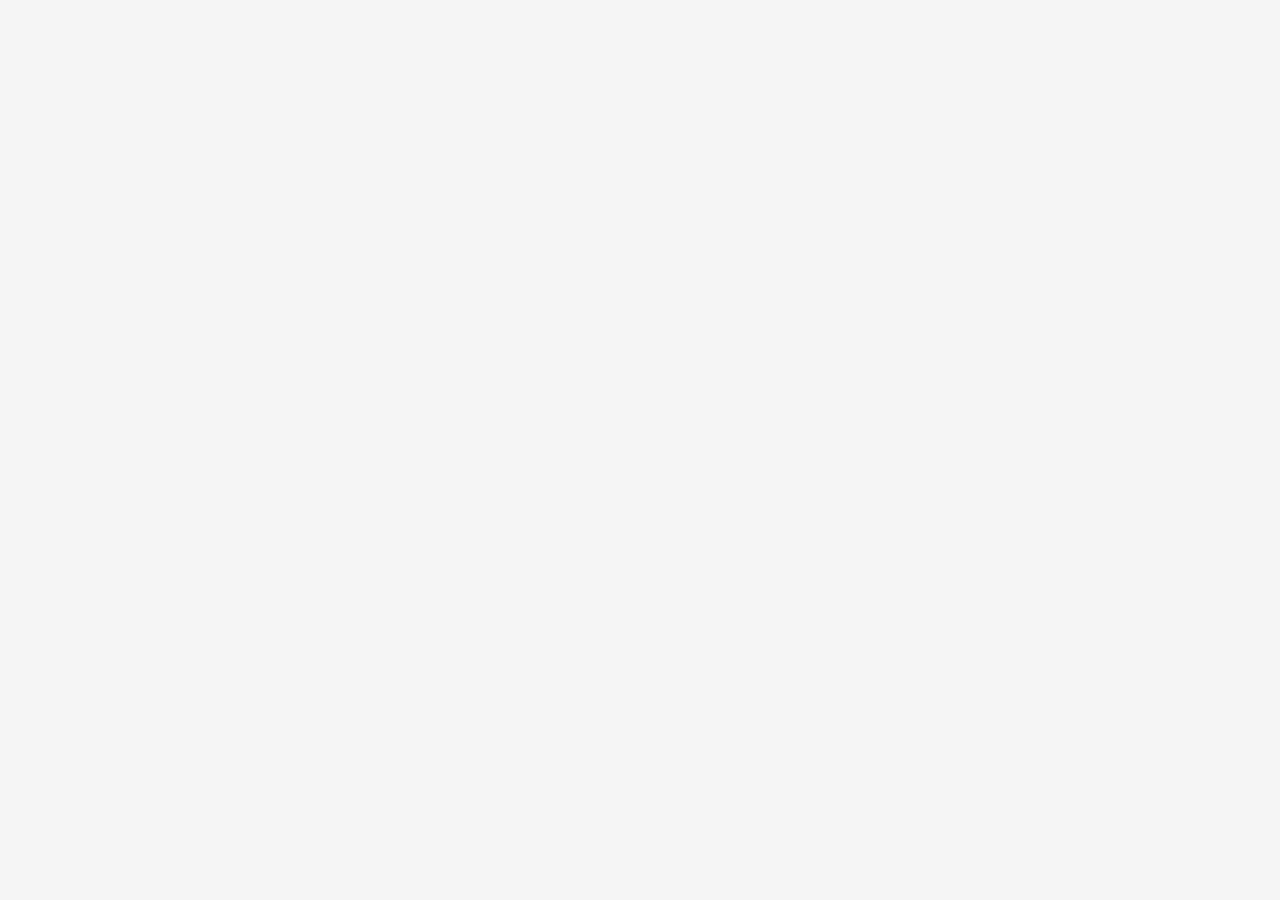
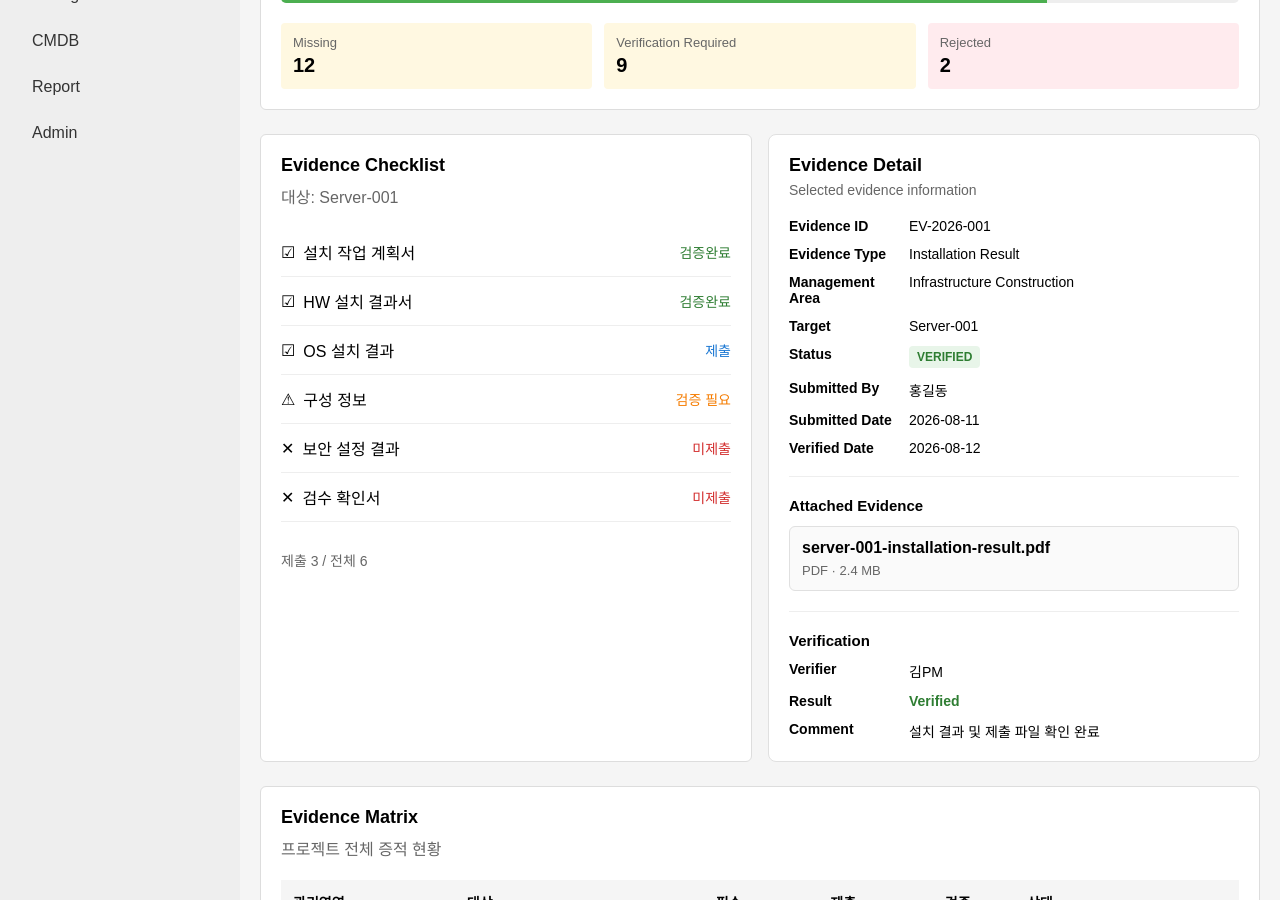
Before and after one commit to seos73410608/project-delivery-reference, a React (Vite) app in the folder pmis-frontend/: page /evidence in a window 1280 px wide. Before the commit this address had no page. Shown: the part 400-1300 px from the top of the page. Before the commit the page ends 800 px from the top, so only its background shows below. Built offline with nearby package versions, Linux system fonts and the light colour scheme.

Commit message:
feat(frontend): implement evidence management mock

```diff
--- a/pmis-frontend/src/features/evidence/components/EvidenceDetail.tsx
+++ b/pmis-frontend/src/features/evidence/components/EvidenceDetail.tsx
@@ -1,65 +1,185 @@
-import EvidenceSummary from "@/components/dashboard/EvidenceSummary";
-import EvidenceChecklist from "@/features/evidence/components/EvidenceChecklist";
-import EvidenceMatrix from "@/features/evidence/components/EvidenceMatrix";
-import EvidenceDetail from "@/features/evidence/components/EvidenceDetail";
-
-function EvidencePage() {
+function EvidenceDetail() {
   return (
-    <div>
-      {/* Page Header */}
+    <div
+      style={{
+        backgroundColor: "#ffffff",
+        border: "1px solid #e0e0e0",
+        borderRadius: "8px",
+        padding: "20px",
+      }}
+    >
+      {/* Header */}
       <div
         style={{
-          marginBottom: "24px",
+          marginBottom: "20px",
         }}
       >
-        <h1
+        <h2
           style={{
             margin: 0,
-            fontSize: "28px",
+            fontSize: "18px",
           }}
         >
-          Evidence Management
-        </h1>
+          Evidence Detail
+        </h2>
 
         <p
           style={{
-            marginTop: "8px",
+            marginTop: "6px",
+            marginBottom: 0,
             color: "#666666",
+            fontSize: "14px",
           }}
         >
-          Project evidence tracking and verification
+          Selected evidence information
         </p>
       </div>
 
-      {/* Evidence Summary */}
+      {/* Evidence Information */}
       <div
         style={{
-          marginBottom: "24px",
+          marginBottom: "20px",
         }}
       >
-        <EvidenceSummary />
+        <div
+          style={{
+            display: "grid",
+            gridTemplateColumns: "120px 1fr",
+            rowGap: "12px",
+            fontSize: "14px",
+          }}
+        >
+          <strong>Evidence ID</strong>
+          <span>EV-2026-001</span>
+
+          <strong>Evidence Type</strong>
+          <span>Installation Result</span>
+
+          <strong>Management Area</strong>
+          <span>Infrastructure Construction</span>
+
+          <strong>Target</strong>
+          <span>Server-001</span>
+
+          <strong>Status</strong>
+          <span
+            style={{
+              display: "inline-block",
+              width: "fit-content",
+              padding: "4px 8px",
+              borderRadius: "4px",
+              backgroundColor: "#e8f5e9",
+              color: "#2e7d32",
+              fontSize: "12px",
+              fontWeight: 600,
+            }}
+          >
+            VERIFIED
+          </span>
+
+          <strong>Submitted By</strong>
+          <span>홍길동</span>
+
+          <strong>Submitted Date</strong>
+          <span>2026-08-11</span>
+
+          <strong>Verified Date</strong>
+          <span>2026-08-12</span>
+        </div>
       </div>
 
-      {/* Evidence Checklist / Detail */}
+      {/* File Information */}
       <div
         style={{
-          display: "grid",
-          gridTemplateColumns: "1fr 1fr",
-          gap: "16px",
-          marginBottom: "24px",
+          borderTop: "1px solid #eeeeee",
+          paddingTop: "20px",
         }}
       >
-        <EvidenceChecklist />
+        <h3
+          style={{
+            marginTop: 0,
+            marginBottom: "12px",
+            fontSize: "15px",
+          }}
+        >
+          Attached Evidence
+        </h3>
 
-        <EvidenceDetail />
+        <div
+          style={{
+            padding: "12px",
+            border: "1px solid #e0e0e0",
+            borderRadius: "6px",
+            backgroundColor: "#fafafa",
+          }}
+        >
+          <div
+            style={{
+              fontWeight: 600,
+              marginBottom: "6px",
+            }}
+          >
+            server-001-installation-result.pdf
+          </div>
+
+          <div
+            style={{
+              color: "#666666",
+              fontSize: "13px",
+            }}
+          >
+            PDF · 2.4 MB
+          </div>
+        </div>
       </div>
 
-      {/* Evidence Matrix */}
-      <div>
-        <EvidenceMatrix />
+      {/* Verification */}
+      <div
+        style={{
+          marginTop: "20px",
+          borderTop: "1px solid #eeeeee",
+          paddingTop: "20px",
+        }}
+      >
+        <h3
+          style={{
+            marginTop: 0,
+            marginBottom: "12px",
+            fontSize: "15px",
+          }}
+        >
+          Verification
+        </h3>
+
+        <div
+          style={{
+            display: "grid",
+            gridTemplateColumns: "120px 1fr",
+            rowGap: "12px",
+            fontSize: "14px",
+          }}
+        >
+          <strong>Verifier</strong>
+          <span>김PM</span>
+
+          <strong>Result</strong>
+          <span
+            style={{
+              fontWeight: 600,
+              color: "#2e7d32",
+            }}
+          >
+            Verified
+          </span>
+
+          <strong>Comment</strong>
+          <span>
+            설치 결과 및 제출 파일 확인 완료
+          </span>
+        </div>
       </div>
     </div>
   );
 }
 
-export default EvidencePage;
+export default EvidenceDetail;
--- a/pmis-frontend/src/features/evidence/pages/EvidencePage.tsx
+++ b/pmis-frontend/src/features/evidence/pages/EvidencePage.tsx
@@ -0,0 +1,70 @@
+import EvidenceSummary from "@/components/dashboard/EvidenceSummary";
+import EvidenceChecklist from "@/features/evidence/components/EvidenceChecklist";
+import EvidenceMatrix from "@/features/evidence/components/EvidenceMatrix";
+import EvidenceDetail from "@/features/evidence/components/EvidenceDetail";
+
+
+function EvidencePage() {
+    return (
+        <div>
+            {/* Page Header */}
+            <div
+                style={{
+                    marginBottom: "24px",
+                }}
+            >
+                <h1
+                    style={{
+                        margin: 0,
+                        fontSize: "28px",
+                    }}
+                >
+                    Evidence Management
+                </h1>
+
+                <p
+                    style={{
+                        marginTop: "8px",
+                        color: "#666666",
+                    }}
+                >
+                    Project evidence tracking and verification
+                </p>
+            </div>
+
+
+            {/* Evidence Summary */}
+            <div
+                style={{
+                    marginBottom: "24px",
+                }}
+            >
+                <EvidenceSummary />
+            </div>
+
+
+            {/* Evidence Checklist / Detail */}
+            <div
+                style={{
+                    display: "grid",
+                    gridTemplateColumns: "1fr 1fr",
+                    gap: "16px",
+                    marginBottom: "24px",
+                }}
+            >
+                <EvidenceChecklist />
+
+                <EvidenceDetail />
+            </div>
+
+
+            {/* Evidence Matrix */}
+            <div>
+                <EvidenceMatrix />
+            </div>
+        </div>
+    );
+}
+
+
+export default EvidencePage;
--- a/pmis-frontend/src/router/AppRouter.tsx
+++ b/pmis-frontend/src/router/AppRouter.tsx
@@ -2,6 +2,7 @@ import { BrowserRouter, Routes, Route } from "react-router-dom";
 
 import MainLayout from "../layouts/MainLayout";
 import DashboardPage from "../pages/DashboardPage";
+import EvidencePage from "../features/evidence/pages/EvidencePage";
 
 function AppRouter() {
     return (
@@ -12,6 +13,11 @@ function AppRouter() {
                         path="/"
                         element={<DashboardPage />}
                     />
+
+                    <Route
+                        path="/evidence"
+                        element={<EvidencePage />}
+                    />
                 </Route>
             </Routes>
         </BrowserRouter>
```
